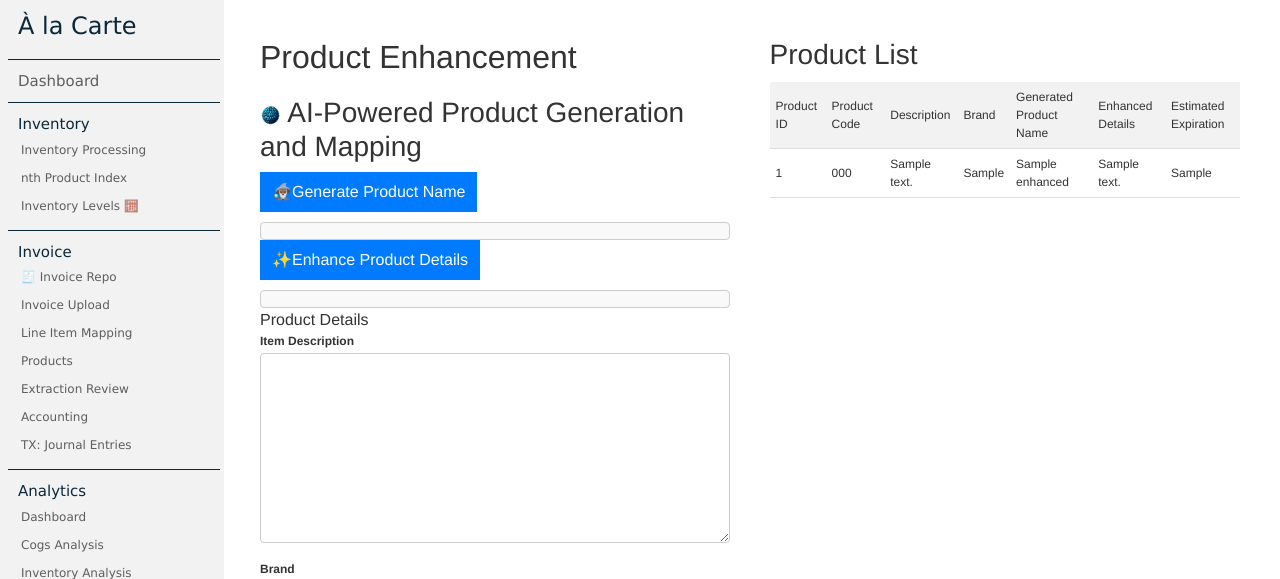
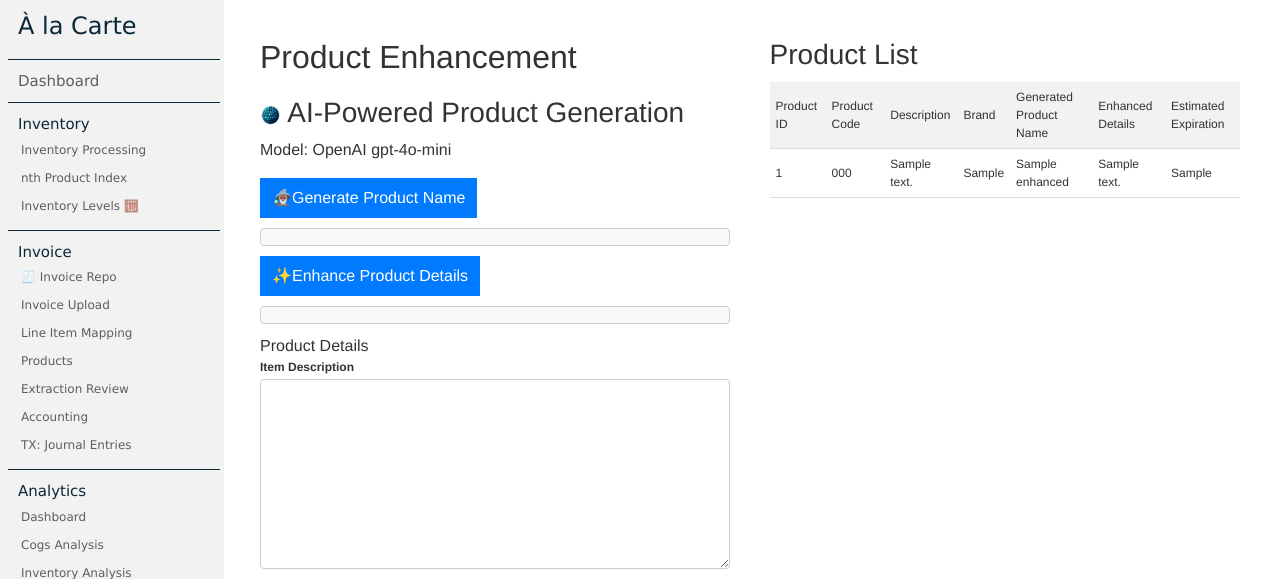
Before and after one commit to ClaytonAllenThompsonII/WebApp, a Django app: page /invoice/product-enhancement/ in a window 1280 px wide. Shown: the part 58-637 px from the top of the page. Run offline with Django 4.2, Linux system fonts and the light colour scheme; a user stored in the database is signed in; tables that the repository leaves empty hold one stand-in row (values such as "Sample post"); some libraries are stand-ins or nearby versions.

Commit message:
🔧🖼️ Update product enhancements css and html files
- Change H3 header in ai-product-section.
- Add text under header to show the user the current LLM.

```diff
--- a/invoice/static/invoice/product_enhancement.css
+++ b/invoice/static/invoice/product_enhancement.css
@@ -40,7 +40,7 @@ button {
     padding: 8px 12px;
     background-color: #007BFF;
     border: none;
-    border-radius: 4px;
+    border-radius: 15px;
     color: white;
     cursor: pointer;
     font-family: 'Helvetica Neue', Helvetica, Arial, sans-serif;
@@ -87,6 +87,7 @@ tr.selected {
 
 .ai-product-section .ai-result {
     margin-top: 10px;
+    margin-bottom: 10px;
     padding: 8px;
     border: 1px solid #ccc;
     border-radius: 4px;
--- a/invoice/templates/invoice/product_enhancement.html
+++ b/invoice/templates/invoice/product_enhancement.html
@@ -12,8 +12,8 @@
 
                 <!-- AI Product Name & Details Section -->
         <div class="ai-product-section">
-            <h3 class="ai-section-title"><img src="{% static 'users/Cost Curve Logo.png' %}" alt="Logo" style="height: 21px;"> AI-Powered Product Generation and Mapping</h3>
-
+            <h3 class="ai-section-title"><img src="{% static 'users/Cost Curve Logo.png' %}" alt="Logo" style="height: 21px;"> AI-Powered Product Generation</h3>
+            <p> Model: OpenAI gpt-4o-mini </p>
             <!-- Generate Product Name Button and Result -->
             <button id="generate-ai-product-name" type="button" class="ai-button">🧙🏾‍♂️Generate Product Name</button>
             <div id="ai-product-name" class="ai-result"></div>
```
